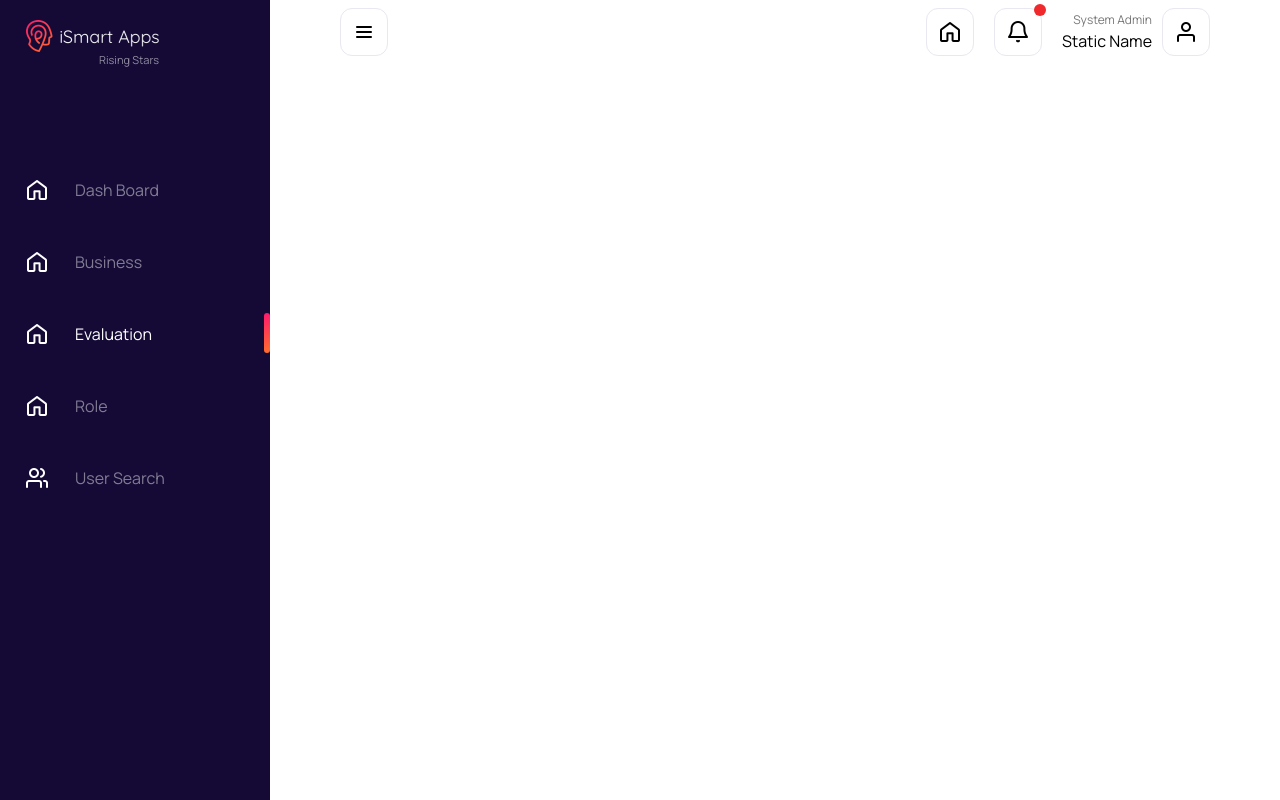
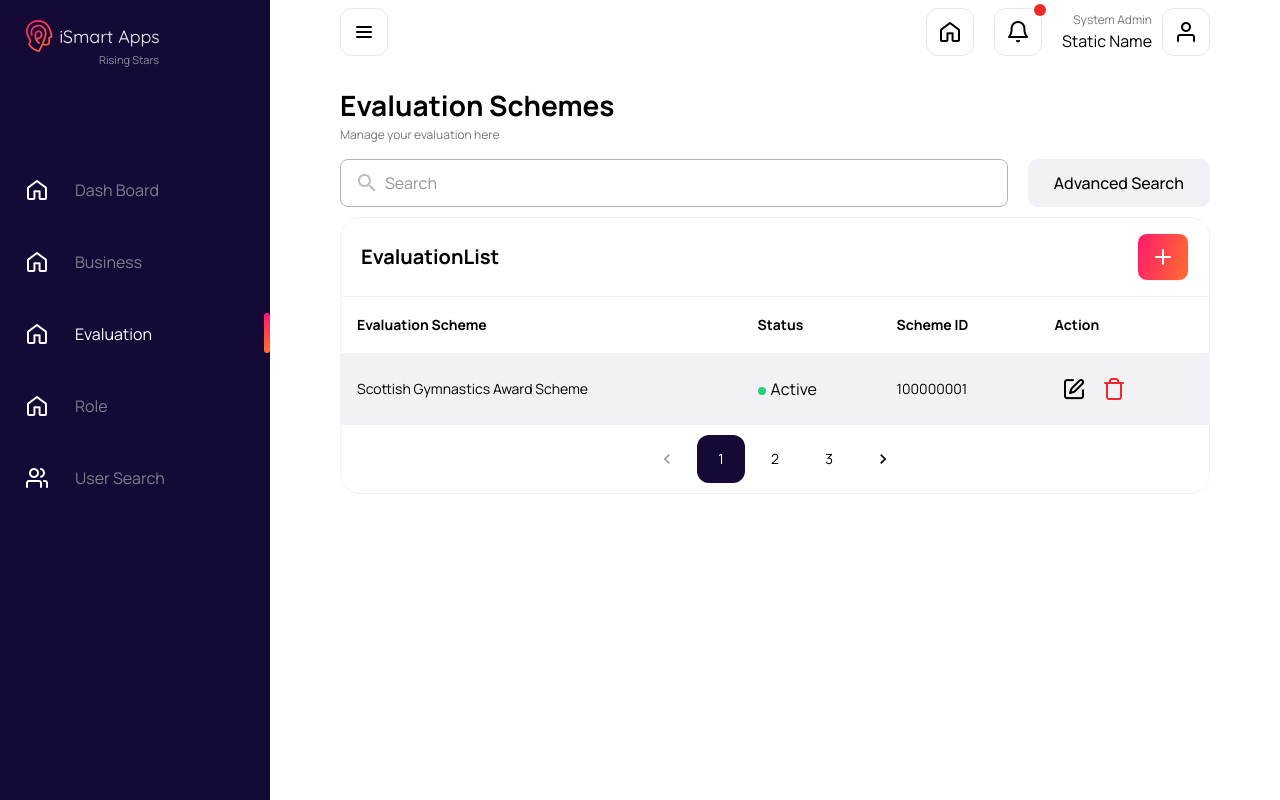
Before and after one commit to vigneshm-quikieapps/system-admin-panel, a React (Create React App) app: page /evaluation in a window 1280 px wide. Built offline with nearby package versions, Linux system fonts and the light colour scheme.

Commit message:
Role List

```diff
--- /dev/null
+++ b/src/pages/evaluation/components/evaluation-table.jsx
@@ -0,0 +1,22 @@
+import { Table, TableHeading, AddButton } from "../../../components";
+
+const heading = (
+  <TableHeading title="EvaluationList">
+    <AddButton />
+  </TableHeading>
+);
+
+const headers = ["Evaluation Scheme", "Status", "Scheme ID", "Action"];
+
+const EvaluationTable = ({ rows, pagination }) => {
+  return (
+    <Table
+      heading={heading}
+      headers={headers}
+      rows={rows}
+      pagination={pagination}
+    />
+  );
+};
+
+export default EvaluationTable;
--- a/src/pages/evaluation/list.jsx
+++ b/src/pages/evaluation/list.jsx
@@ -1,3 +1,84 @@
-const Page = () => <></>;
+import { useState } from "react";
+import { useNavigate } from "react-router-dom";
+import {
+  Actions,
+  Pagination,
+  Status,
+  TextField,
+  Button,
+  PageHeader,
+} from "../../components";
+import EvaluationTable from "./components/evaluation-table";
+import { Box, InputAdornment, Typography } from "@mui/material";
+import { SearchOutlined as SearchIcon } from "@mui/icons-material";
 
-export default Page;
+const items = [
+  {
+    _id: 1,
+    evaluationScheme: "Scottish Gymnastics Award Scheme",
+    status: Status,
+    schemeID: "100000001",
+  },
+];
+
+const EvaluationList = () => {
+  const [page, setPage] = useState(1);
+
+  const navigate = useNavigate();
+
+  const rowClickHandler = (id) => navigate(`details/${id}`);
+
+  const editHandler = (e, id) => {
+    e.stopPropagation();
+    navigate(`add/${id}`);
+  };
+
+  const deleteHandler = (e, id) => {
+    e.stopPropagation();
+  };
+  const pageChangeHandler = (_, value) => {
+    setPage(value);
+  };
+  const tableRows = items.map(
+    ({ _id, evaluationScheme, status, schemeID }) => ({
+      onClick: () => rowClickHandler(_id),
+      items: [
+        evaluationScheme,
+        <Status status="green" title="Active" />,
+        schemeID,
+        <Actions
+          onDelete={(e) => deleteHandler(e, _id)}
+          onEdit={(e) => editHandler(e, _id)}
+        />,
+      ],
+    }),
+  );
+
+  const pagination = <Pagination count={3} onChange={pageChangeHandler} />;
+
+  return (
+    <>
+      <PageHeader
+        title="Evaluation Schemes"
+        description="Manage your evaluation here"
+      />
+      <Box sx={{ display: "flex", gap: 2, mb: 1 }}>
+        <TextField
+          sx={{ flex: "1" }}
+          placeholder="Search"
+          InputProps={{
+            startAdornment: (
+              <InputAdornment position="start" sx={{ mr: "-10px" }}>
+                <SearchIcon sx={{ color: "#0004" }} />
+              </InputAdornment>
+            ),
+          }}
+        />
+        <Button active>Advanced Search</Button>
+      </Box>
+      <EvaluationTable rows={tableRows} pagination={pagination} />
+    </>
+  );
+};
+
+export default EvaluationList;
--- /dev/null
+++ b/src/pages/roles/components/role-table.jsx
@@ -0,0 +1,27 @@
+import { useNavigate } from "react-router-dom";
+
+import { Table, TableHeading, AddButton } from "../../../components";
+
+const Heading = ({ onAdd }) => (
+  <TableHeading title="RoleList">
+    <AddButton onClick={onAdd} />
+  </TableHeading>
+);
+const headers = ["Role Name ", "Role Code", "Role ID", "Action"];
+
+const RoleTable = ({ rows, pagination }) => {
+  const navigate = useNavigate();
+
+  const addHandler = () => navigate("add");
+
+  return (
+    <Table
+      heading={<Heading onAdd={addHandler} />}
+      headers={headers}
+      rows={rows}
+      pagination={pagination}
+    />
+  );
+};
+
+export default RoleTable;
--- a/src/pages/roles/index.jsx
+++ b/src/pages/roles/index.jsx
@@ -8,6 +8,7 @@ const Roles = () => (
     <Route path="details/:id" element={<RoleInfo />} />
     <Route path="add/:id" element={<RoleAddEdit />} />
     <Route path="add" element={<RoleAddEdit />} />
+    <Route index element={<RoleList />} />
     <Route path="*" element={<NotFound />} />
   </Routes>
 );
--- a/src/pages/roles/list.jsx
+++ b/src/pages/roles/list.jsx
@@ -1,3 +1,80 @@
-const Page = () => <></>;
+import { useState } from "react";
+import { useNavigate } from "react-router-dom";
+import { Box, InputAdornment } from "@mui/material";
+import { Search as SearchIcon } from "@mui/icons-material";
 
-export default Page;
+import {
+  Actions,
+  Pagination,
+  Button,
+  TextField,
+  PageHeader,
+} from "../../components";
+import RoleTable from "./components/role-table";
+
+const items = [
+  {
+    _id: 1,
+    roleName: "Business Administration",
+    roleCode: "IA_COMMON_BUSINESS_ADMIN",
+    roleID: "100000001",
+  },
+];
+
+const RoleList = () => {
+  const [page, setPage] = useState(1);
+  const navigate = useNavigate();
+
+  const rowClickHandler = (id) => navigate(`details/${id}`);
+
+  const editHandler = (e, id) => {
+    e.stopPropagation();
+    navigate(`add/${id}`);
+  };
+
+  const deleteHandler = (e, id) => {
+    e.stopPropagation();
+  };
+
+  const pageChangeHandler = (_, value) => {
+    setPage(value);
+  };
+
+  const tableRows = items.map(({ _id, roleName, roleCode, roleID }) => ({
+    onClick: () => rowClickHandler(_id),
+    items: [
+      roleName,
+      roleCode,
+      roleID,
+      <Actions
+        onDelete={(e) => deleteHandler(e, _id)}
+        onEdit={(e) => editHandler(e, _id)}
+      />,
+    ],
+  }));
+
+  const pagination = <Pagination count={3} onChange={pageChangeHandler} />;
+
+  return (
+    <>
+      <PageHeader title="Role" description="Manage your Role here" />
+      <Box sx={{ display: "flex", gap: 2, mb: 1 }}>
+        <TextField
+          sx={{ flex: "1" }}
+          placeholder="Search for a role"
+          InputProps={{
+            startAdornment: (
+              <InputAdornment position="start" sx={{ mr: "-10px" }}>
+                <SearchIcon sx={{ color: "#0004" }} />
+              </InputAdornment>
+            ),
+          }}
+        />
+        <Button active>Advanced Search</Button>
+      </Box>
+      <RoleTable rows={tableRows} pagination={pagination} />
+    </>
+  );
+};
+
+export default RoleList;
```
Also changed, not shown: 1 other file (tests, documents, lock files or other folders).
